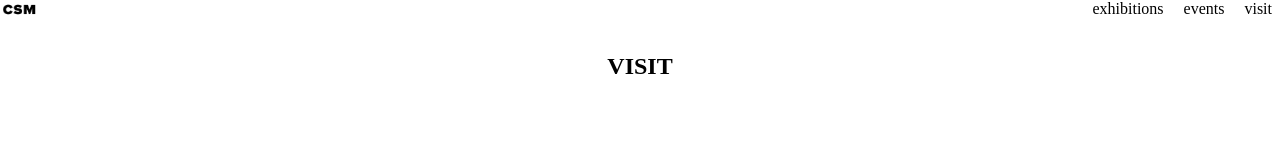
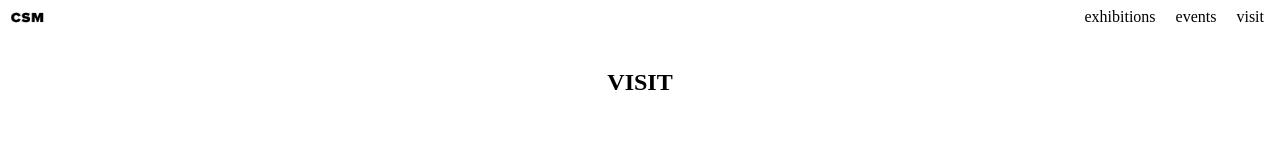
Before and after one commit to rydlande/Semester_Project_1, a plain HTML site: page visit.html in a window 1280 px wide. Drawn offline with Linux system fonts and the light colour scheme; a web font is replaced by a local one.

Commit message:
small changes on the NAV on the Visit page

```diff
--- a/main.css
+++ b/main.css
@@ -181,14 +181,15 @@ h1 {
 
     /* VISIT */
 
-.logo {
+.logo-visit {
     display: flex;
     justify-content: space-between;
+    padding: 8px;
 }
-.NAV li {
+.NAV-visit li {
     display: inline;
 }
-.NAV li a {
+.NAV-visit li a {
     color: black;
     text-decoration: none;
     font-weight: lighter;
--- a/visit.html
+++ b/visit.html
@@ -13,11 +13,11 @@
   </head>
 
   <body>
-    <div class="logo">
+    <div class="logo-visit">
       <a href="index.html">
         <img src="./media/CSM-black.png" alt="logo" style="width: 40px" />
       </a>
-      <ul class="NAV">
+      <ul class="NAV-visit">
         <li><a href="exhibitions.html">exhibitions</a></li>
         <li><a href="events.html">events</a></li>
         <li><a href="visit.html">visit</a></li>
```
